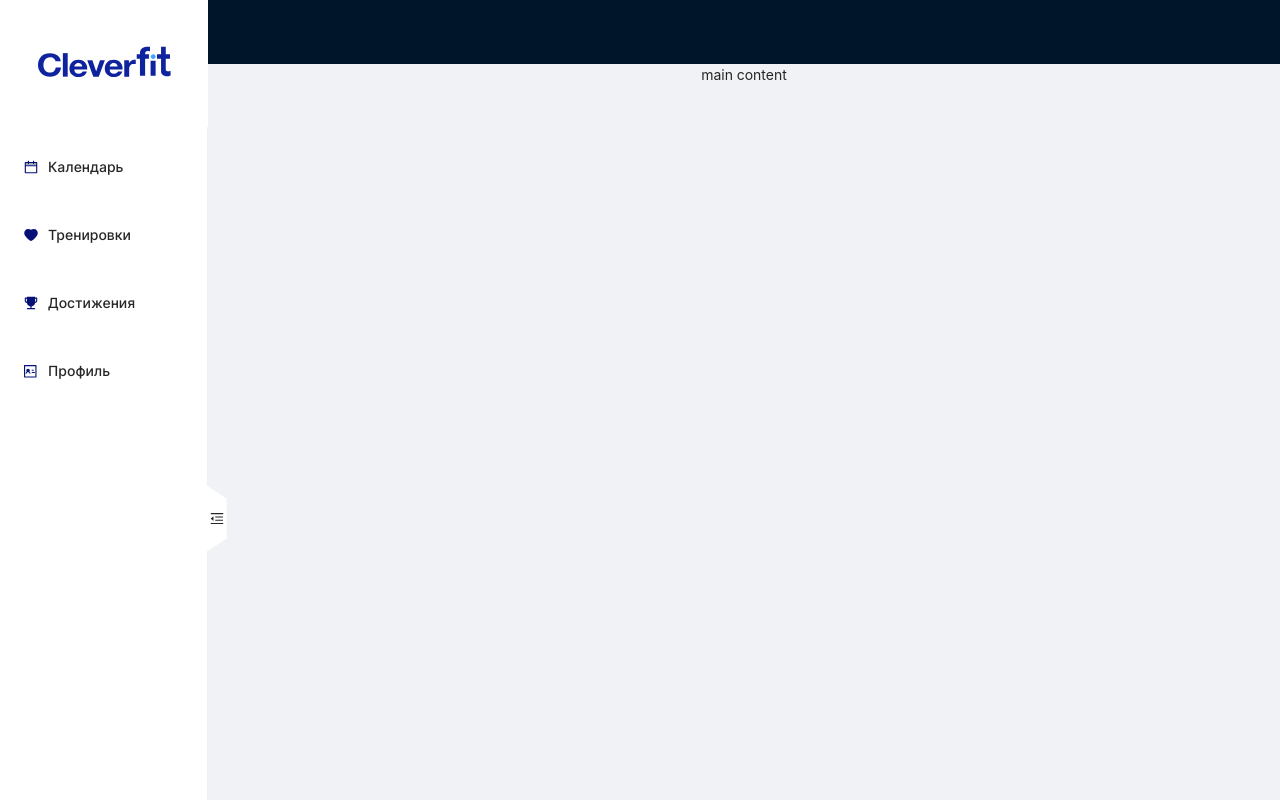
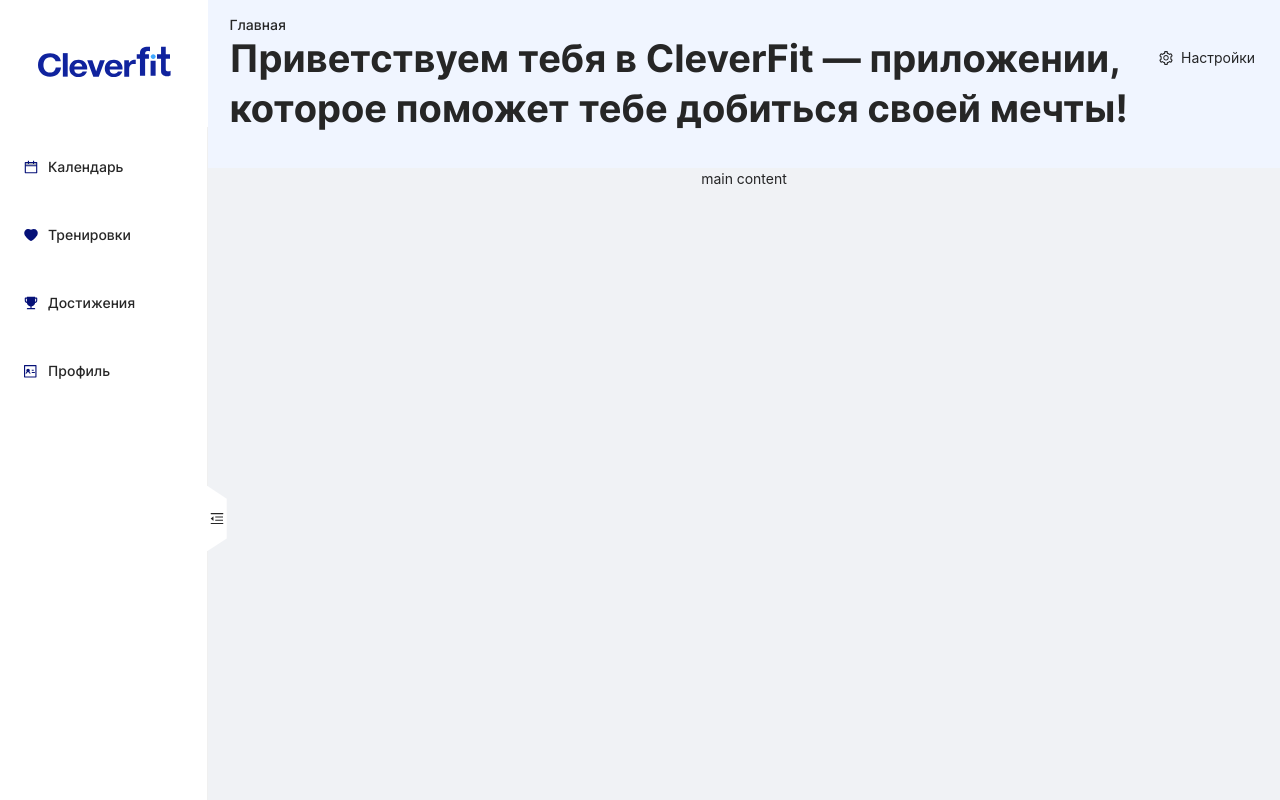
Before and after one commit to SergikEnergy/CleverFit, a React (Vite) app: page / in a window 1280 px wide. Shown: the top 800 px of the page. Built offline with nearby package versions, Linux system fonts and the light colour scheme.

Commit message:
feat: add header layout

```diff
--- a/src/components/header/header.module.css
+++ b/src/components/header/header.module.css
@@ -0,0 +1,56 @@
+.header {
+    min-height: 168px;
+    padding: 0;
+    margin: 0;
+}
+
+.header__wrapper {
+    display: flex;
+    flex-direction: column;
+    align-items: flex-start;
+    justify-content: center;
+    margin-top: 1.6rem;
+}
+
+.navigation {
+    display: inline-block;
+    font-family: var(--font-family);
+    font-weight: 400;
+    font-size: 1.4rem;
+    line-height: 130%;
+    color: var(--character-light-title-85);
+}
+
+.greeting {
+    display: flex;
+    align-items: flex-start;
+    justify-content: flex-start;
+    flex: 1;
+}
+
+.greeting__text {
+    font-family: var(--font-family);
+    font-weight: 700;
+    font-size: 38px;
+    line-height: 130%;
+    color: var(--character-light-title-85);
+    text-align: start;
+    width: 90%;
+}
+
+.greeting__settings {
+    margin-top: 8px;
+    height: 32px;
+    padding: 0;
+    width: 10%;
+    display: flex;
+    align-items: center;
+    justify-content: center;
+}
+
+.greeting__settings > button {
+    width: 100%;
+    display: inline-block;
+    padding: 0;
+    border: none;
+}
--- a/src/components/header/header.tsx
+++ b/src/components/header/header.tsx
@@ -1,7 +1,24 @@
 import { FC } from 'react';
+import { Button } from 'antd';
+import { SettingOutlined } from '@ant-design/icons';
 
 import classes from './header.module.css';
 
 export const Header: FC = () => {
-    return <></>;
+    return (
+        <div className={`${classes['header__wrapper']} wrapper`}>
+            <div className={classes.navigation}>Главная</div>
+            <div className={classes.greeting}>
+                <div className={classes['greeting__text']}>
+                    Приветствуем тебя в CleverFit — приложении, которое поможет тебе добиться своей
+                    мечты!
+                </div>
+                <div className={classes['greeting__settings']}>
+                    <Button block type='text' icon={<SettingOutlined />}>
+                        Настройки
+                    </Button>
+                </div>
+            </div>
+        </div>
+    );
 };
--- a/src/components/mainContent/mainContent.tsx
+++ b/src/components/mainContent/mainContent.tsx
@@ -3,5 +3,5 @@ import { FC } from 'react';
 import classes from './mainContent.module.css';
 
 export const MainContent: FC = () => {
-    return <>main content</>;
+    return <div className='wrapper'>main content</div>;
 };
--- a/src/pages/main-page/main-page.css
+++ b/src/pages/main-page/main-page.css
@@ -9,9 +9,6 @@
     height: 100%;
 }
 
-.main-page {
-}
-
 .main-content {
     background: transparent;
 }
@@ -21,6 +18,7 @@
     position: relative;
 }
 
-.header .without-bg {
-    background: transparent;
+.wrapper {
+    width: 96%;
+    margin: auto;
 }
--- a/src/pages/main-page/main-page.tsx
+++ b/src/pages/main-page/main-page.tsx
@@ -11,6 +11,7 @@ import { Switcher } from '@components/switcher/switcher';
 import { useAppSelector } from '@hooks/typed-react-redux-hooks';
 
 const { Header: AntHeader, Footer: AntFooter, Sider, Content } = AntLayout;
+import { primaryLight } from '../../data/colors';
 
 export const MainPage: FC = () => {
     const collapsed = useAppSelector((state) => state.collapse.collapsed);
@@ -30,7 +31,14 @@ export const MainPage: FC = () => {
                 <Switcher collapsed={collapsed} />
             </Sider>
             <AntLayout className='main-content'>
-                <AntHeader className='header without-bg'>
+                <AntHeader
+                    className='header'
+                    style={{
+                        padding: 0,
+                        minHeight: '168px',
+                        background: `${primaryLight.primaryLight1}`,
+                    }}
+                >
                     <Header />
                 </AntHeader>
                 <Content>
```
